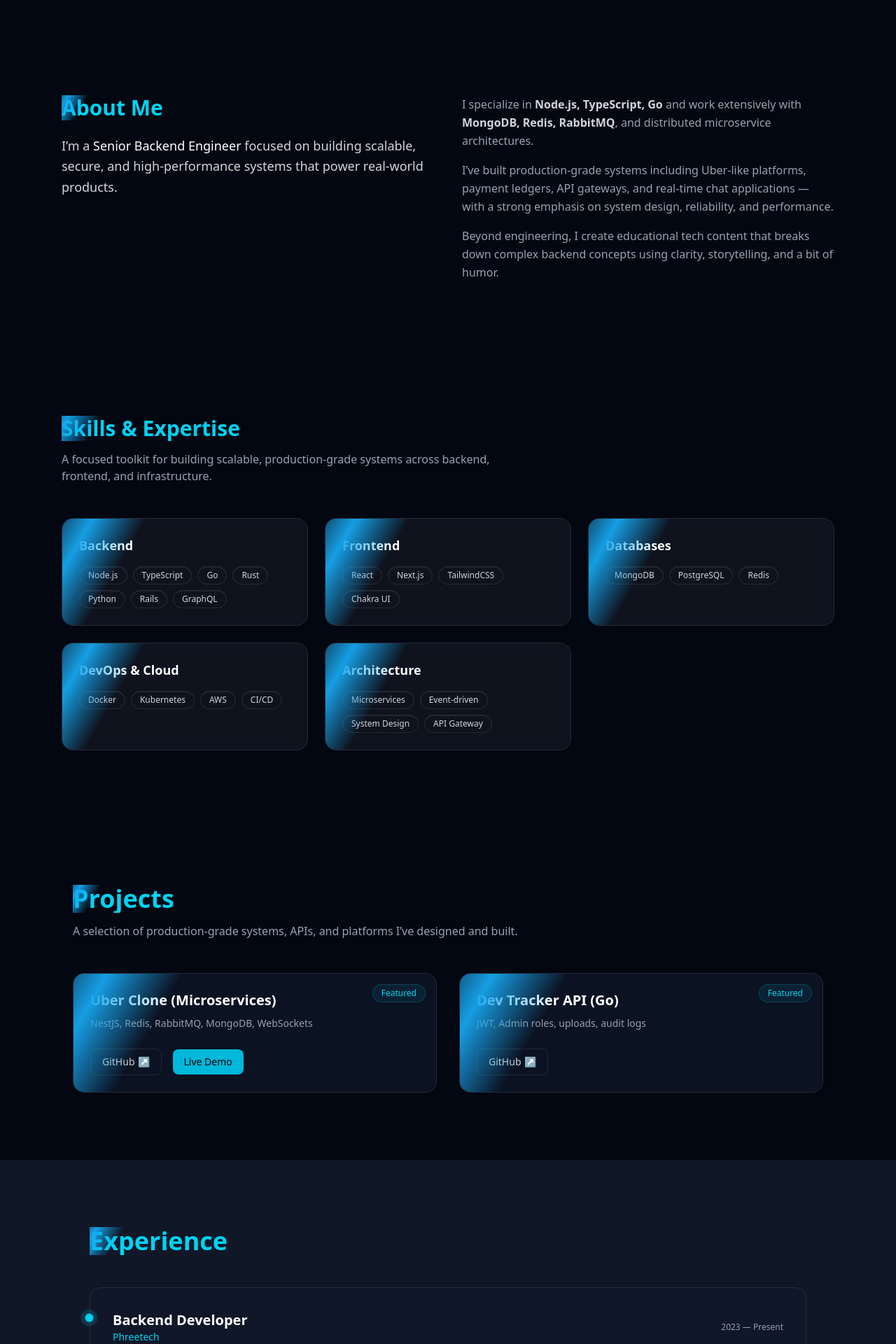
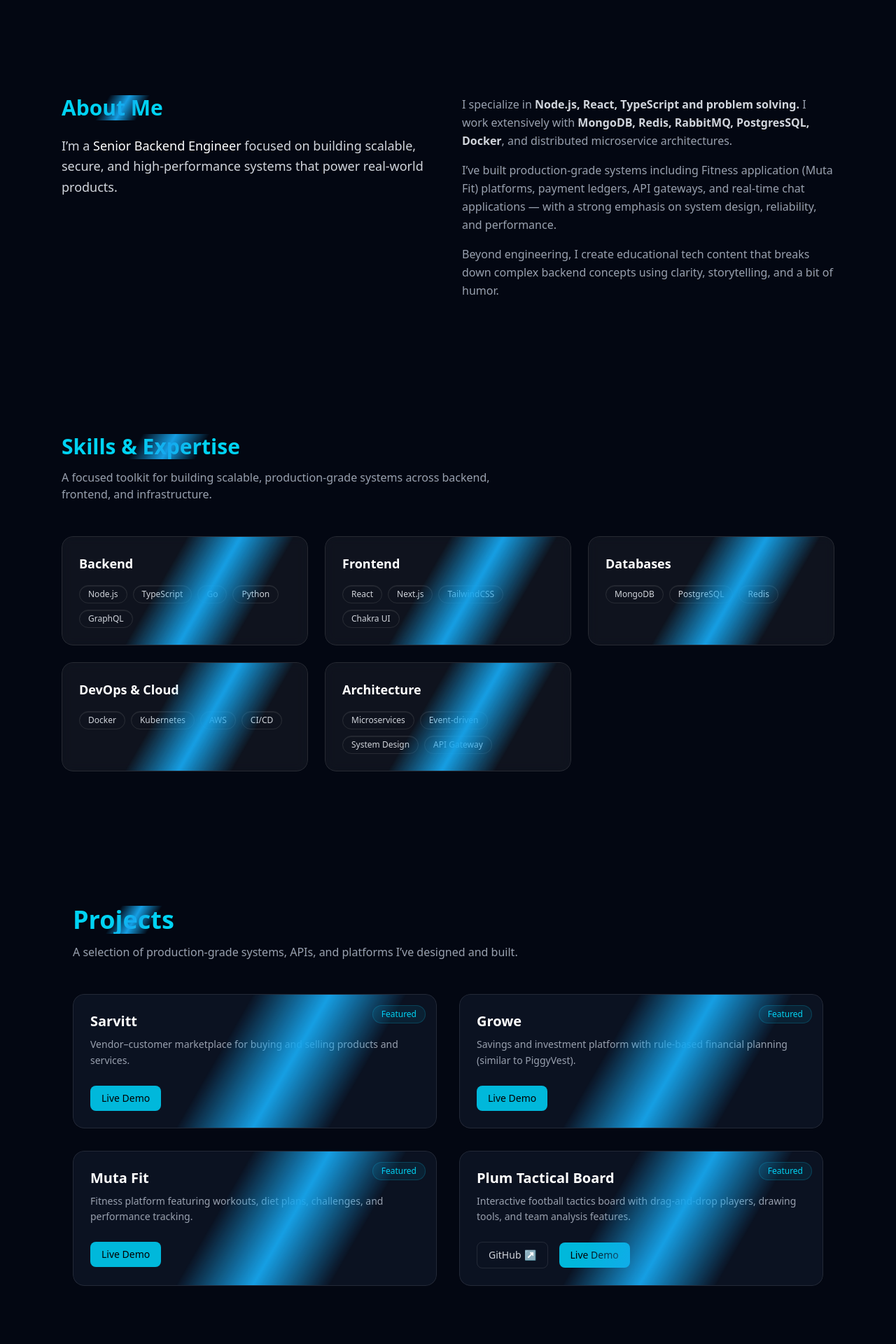
Before and after one commit to promise-J/vite-portfolio, a React (Vite) app: page / in a window 1280 px wide. Shown: the part 760-2680 px from the top of the page at 70% size. Built offline with nearby package versions, Linux system fonts and the light colour scheme.

Commit message:
update on the arrow tool, rectangle tool and canvasRender

```diff
--- a/index.html
+++ b/index.html
@@ -4,7 +4,7 @@
     <meta charset="UTF-8" />
     <link rel="icon" type="image/svg+xml" href="/flik.jpg" />
     <meta name="viewport" content="width=device-width, initial-scale=1.0" />
-    <title>my-vite-portfolio</title>
+    <title>JP Portfolio</title>
   </head>
   <body>
     <div id="root"></div>
--- a/package.json
+++ b/package.json
@@ -15,6 +15,7 @@
     "react": "^19.2.0",
     "react-dom": "^19.2.0",
     "react-icons": "^5.5.0",
+    "react-router-dom": "^7.14.1",
     "tailwindcss": "^4.1.18"
   },
   "devDependencies": {
--- a/src/components/About.jsx
+++ b/src/components/About.jsx
@@ -20,13 +20,13 @@ export default function About() {
           {/* Right: Detail */}
           <div className="space-y-4 text-gray-400 leading-relaxed">
             <p>
-              I specialize in <strong className="text-gray-300">Node.js, TypeScript, Go</strong> and work
-              extensively with <strong className="text-gray-300">MongoDB, Redis, RabbitMQ</strong>, and
+              I specialize in <strong className="text-gray-300">Node.js, React, TypeScript and problem solving.</strong> I work
+              extensively with <strong className="text-gray-300">MongoDB, Redis, RabbitMQ, PostgresSQL, Docker</strong>, and
               distributed microservice architectures.
             </p>
 
             <p>
-              I’ve built production-grade systems including Uber-like platforms,
+              I’ve built production-grade systems including Fitness application (Muta Fit) platforms,
               payment ledgers, API gateways, and real-time chat applications —
               with a strong emphasis on system design, reliability, and performance.
             </p>
--- a/src/components/Hero.jsx
+++ b/src/components/Hero.jsx
@@ -14,12 +14,12 @@ export default function Hero() {
         initial={{ opacity: 0, y: 40 }}
         animate={{ opacity: 1, y: 0 }}
         transition={{ duration: 0.8, ease: "easeOut" }}
-        className="text-4xl md:text-6xl font-bold leading-tight gold-shimmer"
+        className="text-4xl md:text-6xl font-bold leading-tight"
       >
         Hi, I’m{" "}
         <span className="relative inline-block text-cyan-400">
           Promise Johnson
-          <span className="absolute left-0 -bottom-1 h-0.5 w-full bg-cyan-400/40" />
+          {/* <span className="absolute left-0 -bottom-1 h-0.5 w-full bg-cyan-400/40" /> */}
         </span>
       </motion.h1>
 
@@ -30,7 +30,7 @@ export default function Hero() {
         transition={{ delay: 0.15, duration: 0.7 }}
         className="mt-6 max-w-2xl text-base md:text-lg text-gray-400"
       >
-        Full-stack Engineer • Backend Specialist • Tech Content Creator
+        Full-stack Engineer • Backend Engineer • AI Engineer
         <br className="hidden sm:block" />
         Building scalable systems and teaching developers through code & humor.
       </motion.p>
--- a/src/components/Navbar.jsx
+++ b/src/components/Navbar.jsx
@@ -3,7 +3,7 @@ import { useState, useEffect } from "react";
 import { FiMenu, FiX } from "react-icons/fi";
 import { motion } from "framer-motion";
 
-const navItems = ["About", "Skills", "Projects", "Blog", "Contact"];
+const navItems = [{title: "About", link: "#about"}, {title: "Skills", link: "#skills"}, {title: "Projects", link: "#projects"}, {title: "Blog", link: "/blog"}, {title: "Contact", link: "#contact"}];
 
 export default function Navbar() {
   const [open, setOpen] = useState(false);
@@ -12,7 +12,7 @@ export default function Navbar() {
   useEffect(() => {
     const handleScroll = () => {
       navItems.forEach(item => {
-        const section = document.getElementById(item.toLowerCase());
+        const section = document.getElementById(item.title.toLowerCase());
         if (section) {
           const rect = section.getBoundingClientRect();
           if (rect.top <= 100 && rect.bottom >= 100) {
@@ -34,7 +34,7 @@ export default function Navbar() {
     >
       <div className="max-w-7xl mx-auto flex justify-between items-center px-6 py-4">
         {/* Logo */}
-        <a href="#" className="text-xl font-bold text-cyan-400 gold-shimmer">
+        <a href="/" className="text-xl font-bold text-cyan-400">
           Promise<span className="text-white">.dev</span>
         </a>
 
@@ -43,12 +43,12 @@ export default function Navbar() {
           {navItems.map(item => (
             <a
               key={item}
-              href={`#${item.toLowerCase()}`}
+              href={`${item.link.toLowerCase()}`}
               className={`transition hover:text-cyan-400 ${
                 active === item ? "text-cyan-400" : "text-gray-300"
               }`}
             >
-              {item}
+              {item.title}
             </a>
           ))}
         </div>
@@ -73,7 +73,7 @@ export default function Navbar() {
           {navItems.map(item => (
             <a
               key={item}
-              href={`#${item.toLowerCase()}`}
+              href={`${item.toLowerCase()}`}
               onClick={() => setOpen(false)}
               className={`block py-3 border-b border-white/10 ${
                 active === item ? "text-cyan-400" : "text-gray-300"
--- a/src/components/Projects.jsx
+++ b/src/components/Projects.jsx
@@ -1,26 +1,37 @@
 const projects = [
   {
-      title: "Uber Clone (Microservices)",
-      desc: "NestJS, Redis, RabbitMQ, MongoDB, WebSockets",
-      github: "https://github.com/promise-J/uber-clone",
-      live: "https",
+    title: "Sarvitt",
+    desc: "Vendor–customer marketplace for buying and selling products and services.",
+    live: "https://sarvitt.com/",
+    github: "",
     featured: true,
   },
   {
-      title: "Dev Tracker API (Go)",
-      desc: "JWT, Admin roles, uploads, audit logs",
-      github: "https://github.com/promise-J/dev-tracker-api",
-      live: "#",
-      featured: true
+    title: "Growe",
+    desc: "Savings and investment platform with rule-based financial planning (similar to PiggyVest).",
+    live: "https://grow-backend-app.onrender.com/api-docs",
+    github: "",
+    featured: true,
+  },
+  {
+    title: "Muta Fit",
+    desc: "Fitness platform featuring workouts, diet plans, challenges, and performance tracking.",
+    live: "https://muta.fit",
+    github: "",
+    featured: true,
+  },
+  {
+    title: "Plum Tactical Board",
+    desc: "Interactive football tactics board with drag-and-drop players, drawing tools, and team analysis features.",
+    live: "https://plum-tactical-board-fvzf.vercel.app/ ",
+    github: "https://github.com/promise-J/plum-tactical-board",
+    featured: true,
   },
 ];
 
 export default function Projects() {
   return (
-      <section
-        id="projects"
-        className="py-24 px-6 md:px-10 max-w-6xl mx-auto"
-      >
+    <section id="projects" className="py-24 px-6 md:px-10 max-w-6xl mx-auto">
       {/* Header */}
       <div className="mb-12">
         <h2 className="text-3xl md:text-4xl font-bold text-cyan-400 gold-shimmer">
@@ -50,7 +61,7 @@ const projects = [
             <div
               className="
                   pointer-events-none absolute inset-0 opacity-0
-                  bg-gradient-to-br from-cyan-500/10 via-transparent to-transparent
+                  bg-linear-to-br from-cyan-500/10 via-transparent to-transparent
                   transition group-hover:opacity-100
                 "
             />
@@ -63,9 +74,7 @@ const projects = [
             )}
 
             {/* Content */}
-              <h3 className="text-xl font-semibold text-white">
-                {p.title}
-              </h3>
+            <h3 className="text-xl font-semibold text-white">{p.title}</h3>
 
             <p className="mt-2 text-sm leading-relaxed text-gray-400">
               {p.desc}
@@ -73,6 +82,7 @@ const projects = [
 
             {/* Actions */}
             <div className="mt-6 flex items-center gap-4">
+              {p.github !== "" && (
                 <a
                   href={p.github}
                   target="_blank"
@@ -87,6 +97,7 @@ const projects = [
                   GitHub
                   <span aria-hidden>↗</span>
                 </a>
+              )}
 
               {p.live !== "#" && (
                 <a
--- a/src/components/Skills.jsx
+++ b/src/components/Skills.jsx
@@ -1,17 +1,39 @@
 const skills = {
-    Backend: ["Node.js", "TypeScript", "Go", "Rust", "Python", "Rails", "GraphQL"],
-    Frontend: ["React", "Next.js", "TailwindCSS", "Chakra UI"],
-    Databases: ["MongoDB", "PostgreSQL", "Redis"],
-    "DevOps & Cloud": ["Docker", "Kubernetes", "AWS", "CI/CD"],
-    Architecture: ["Microservices", "Event-driven", "System Design", "API Gateway"],
+  Backend: [
+    { name: "Node.js", url: "https://nodejs.org/" },
+    { name: "TypeScript", url: "https://www.typescriptlang.org/" },
+    { name: "Go", url: "https://go.dev/" },
+    { name: "Python", url: "https://www.python.org/" },
+    { name: "GraphQL", url: "https://graphql.org/" },
+  ],
+  Frontend: [
+    { name: "React", url: "https://react.dev/" },
+    { name: "Next.js", url: "https://nextjs.org/" },
+    { name: "TailwindCSS", url: "https://tailwindcss.com/" },
+    { name: "Chakra UI", url: "https://chakra-ui.com/" },
+  ],
+  Databases: [
+    { name: "MongoDB", url: "https://www.mongodb.com/" },
+    { name: "PostgreSQL", url: "https://www.postgresql.org/" },
+    { name: "Redis", url: "https://redis.io/" },
+  ],
+  "DevOps & Cloud": [
+    { name: "Docker", url: "https://www.docker.com/" },
+    { name: "Kubernetes", url: "https://kubernetes.io/" },
+    { name: "AWS", url: "https://aws.amazon.com/" },
+    { name: "CI/CD", url: "https://en.wikipedia.org/wiki/CI/CD" },
+  ],
+  Architecture: [
+    { name: "Microservices", url: "https://microservices.io/" },
+    { name: "Event-driven", url: "https://en.wikipedia.org/wiki/Event-driven_architecture" },
+    { name: "System Design", url: "https://en.wikipedia.org/wiki/Systems_design" },
+    { name: "API Gateway", url: "https://microservices.io/patterns/apigateway.html" },
+  ],
 };
 
 export default function Skills() {
   return (
-      <section
-        id="skills"
-        className="mx-auto max-w-6xl px-6 py-24"
-      >
+    <section id="skills" className="mx-auto max-w-6xl px-6 py-24">
       {/* Header */}
       <div className="mb-12">
         <h2 className="text-3xl font-bold text-cyan-400 gold-shimmer">
@@ -36,10 +58,13 @@ const skills = {
 
             <ul className="flex flex-wrap gap-2">
               {items.map((skill) => (
-                 <li
-                 key={skill}
+                <li key={skill.name}>
+                  <a
+                    href={skill.url}
+                    target="_blank"
+                    rel="noopener noreferrer"
                     className="
-                   cursor-pointer rounded-full
+                      inline-block cursor-pointer rounded-full
                       border border-white/10
                       px-3 py-1 text-xs text-gray-300
                       transition
@@ -50,7 +75,8 @@ const skills = {
                       group-hover:text-white
                     "
                   >
-                 {skill}
+                    {skill.name}
+                  </a>
                 </li>
               ))}
             </ul>
```
Also changed, not shown: vercel.json (added), 1 other file (tests, documents, lock files or other folders). Lines whose indentation alone changed are shown as unchanged.
